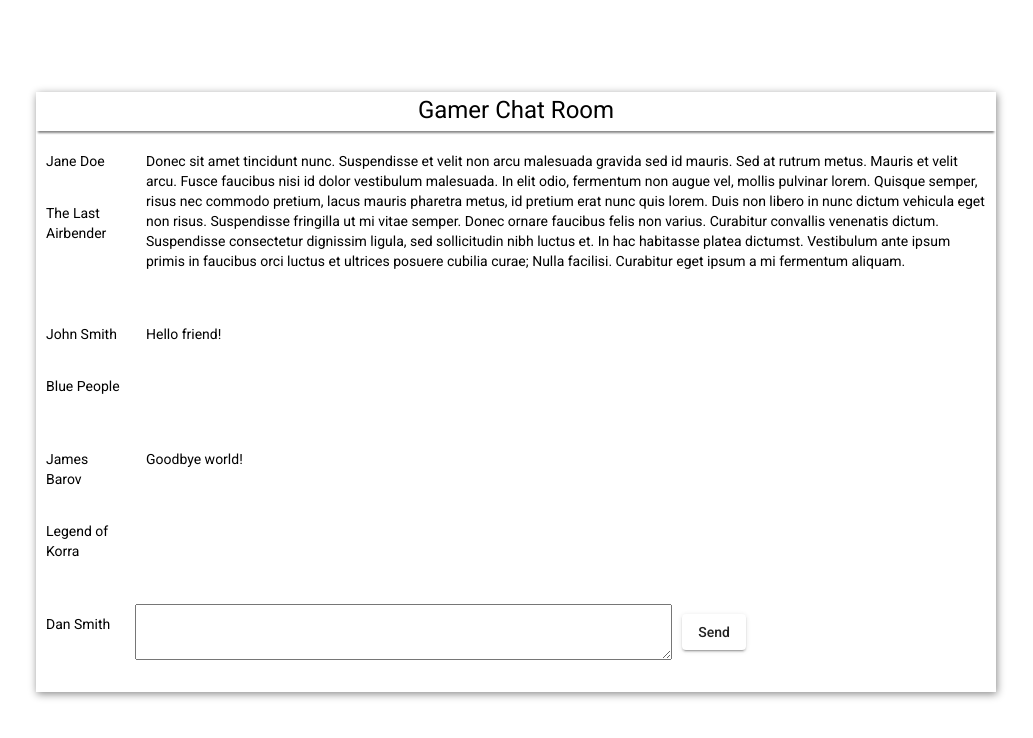
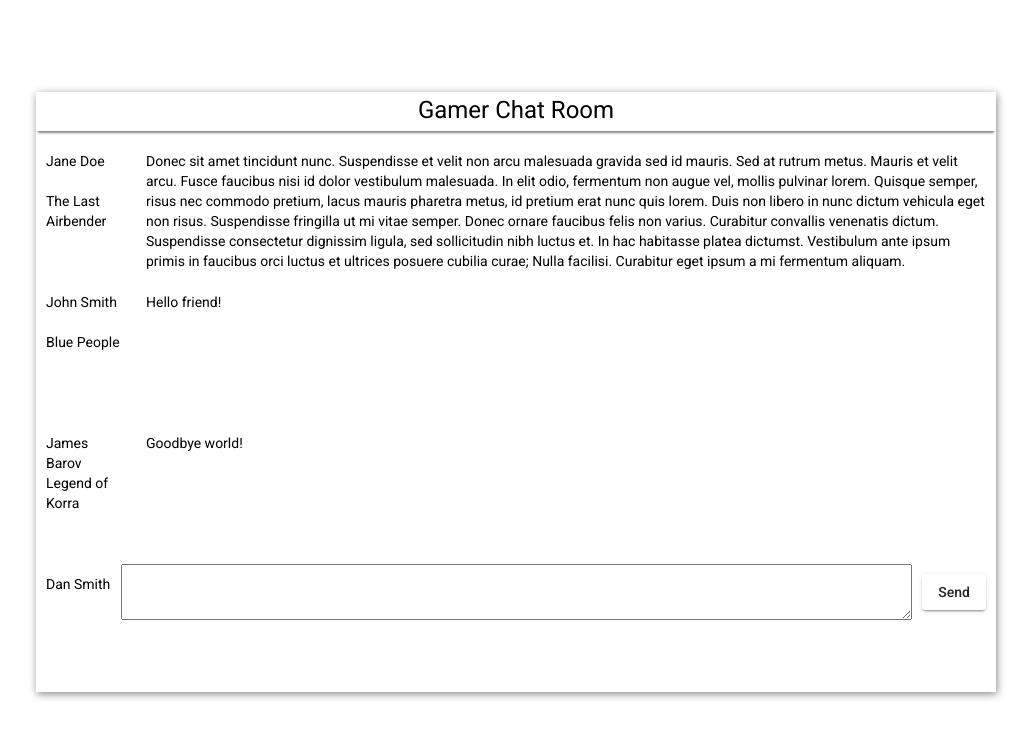
Before and after one commit to leon-chow/AllChat, an Angular app in the folder frontend/AllChat/: page /chat in a window 1280 px wide. Shown: the top 738 px of the page, without its empty margins (104-1137 px from the left). Built offline with nearby package versions, Linux system fonts and the light colour scheme.

Commit message:
remove extra whitespace between messages

```diff
--- a/frontend/AllChat/src/app/chat/chat.component.scss
+++ b/frontend/AllChat/src/app/chat/chat.component.scss
@@ -50,22 +50,25 @@ h1 {
 
 .user, .avatar {
   width: 5rem;
+  height: 20px;
   padding: 10px;
 }
 
 .message {
   width: 100%;
   padding: 10px;
+  height: 0;
 }
 
 .input-container{
   display: flex;
   flex-direction: row;
-  width: 75%;
+  width:100%;
+  top: 65%;
 }
 
 .message-input {
-  width: 75%;
+  width: 100%;
 }
 
 .user-container {
```
